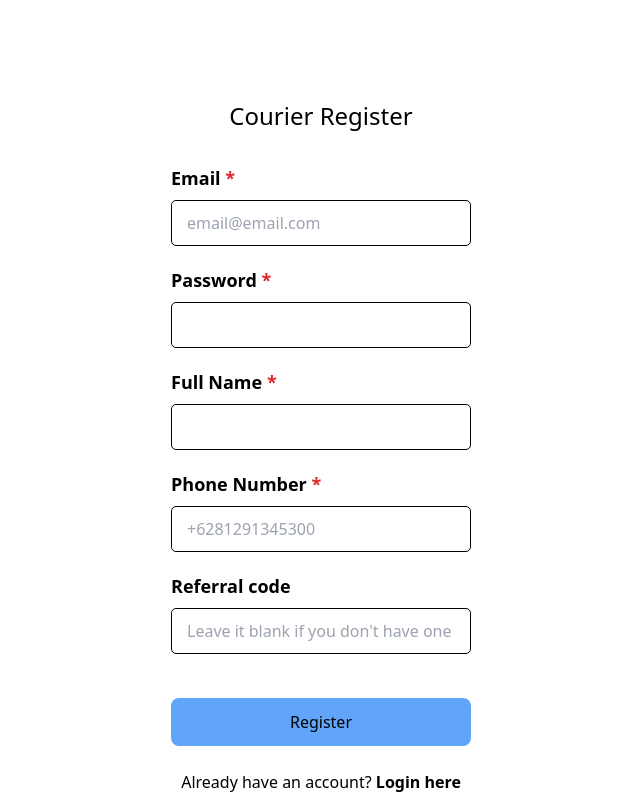
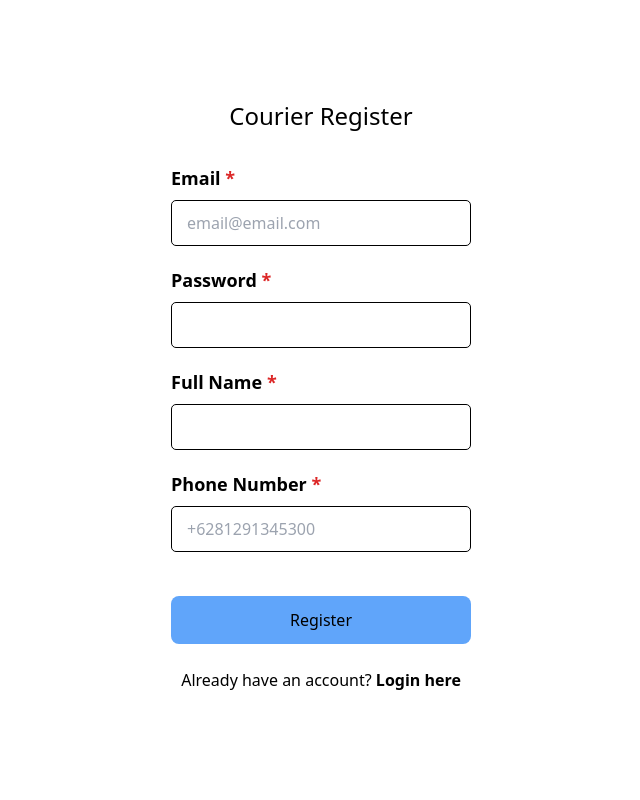
Before and after one commit to hanseljulio/courier-nextjs, a Next.js app: page /register in a window 1280 px wide. Shown: the whole page, without its empty margins (319-959 px from the left). Built offline with nearby package versions, Linux system fonts and the light colour scheme.

Commit message:
refactor: removed referral code input from register (requirement change)

```diff
--- a/src/pages/register/index.tsx
+++ b/src/pages/register/index.tsx
@@ -202,15 +202,6 @@ function UserRegister() {
             required={true}
             onChange={(e) => setPhoneNumber(e.target.value)}
           />
-          <Input
-            label="Referral code"
-            type="text"
-            name="registerReferralCode"
-            width="w-[300px]"
-            styling="pb-5"
-            placeholder="Leave it blank if you don't have one"
-            onChange={(e) => setReferralCode(e.target.value)}
-          />
           <Button
             text="Register"
             styling="bg-blue-400 p-3 rounded-[8px] w-full my-6 hover:bg-blue-600"
```
